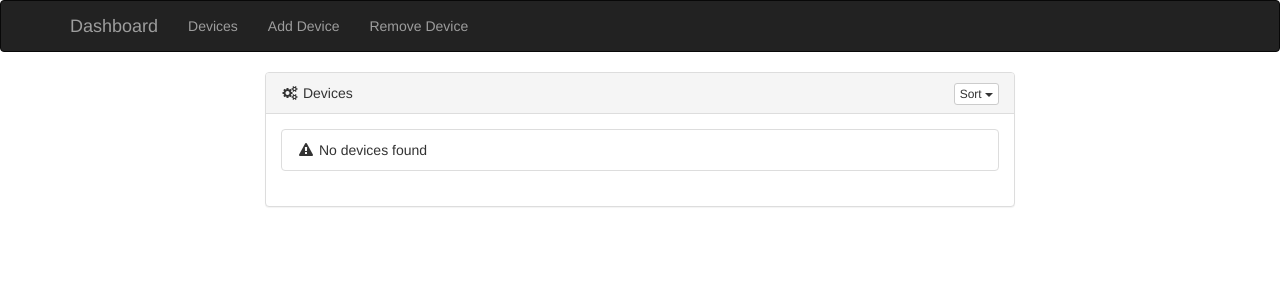
After one commit to jflowaa/smart_home, a Flask app: page /devices in a window 1280 px wide. The commit adds this page. Shown: the top 300 px of the page. Run offline with Flask 2, Linux system fonts and the light colour scheme; data that the repository does not hold is empty; some libraries are stand-ins or nearby versions.

Commit message:
Changed DB structure. Added device blueprint. Added device listing. Added device status page

```diff
--- a/server/app/__init__.py
+++ b/server/app/__init__.py
@@ -15,7 +15,9 @@ def create_app(config_name):
     bootstrap.init_app(app)
     db.init_app(app)
     from .main import main as main_blueprint
+    from .device import device as device_blueprint
     app.register_blueprint(main_blueprint)
+    app.register_blueprint(device_blueprint, url_prefix="/device")
     return app
 
 if __name__ == '__main__':
--- a/server/app/database_helper.py
+++ b/server/app/database_helper.py
@@ -1,95 +1,33 @@
 from . import db
-from .models import LightBulb, MotionSensor, TempSensor
+from .models import Device
 
 def add_device(data):
     device_type = data.get("device_type")
     if not device_type:
         return false
-    if device_type == "lightbulb":
-        return add_lightbulb(data)
-    if device_type == "motionsensor":
-        return add_motionsensor(data)
-    if device_type == "tempsensor":
-        return add_tempsensor(data)
+    tag = data.get("tag")
+    ip = data.get("ip")
+    port = data.get("port") or 0
+    device = Device(device_type=device_type, tag=tag, ip=ip, port=port)
+    db.session.add(device)
+    db.session.commit()
+    return True
 
 def remove_device(device_type, id):
     if not device_type:
         return False
-    if device_type == "lightbulb":
-        return remove_lightbulb(id)
-    if device_type == "motionsensor":
-        return remove_motionsensor(id)
-    if device_type == "tempsensor":
-        return remove_tempsensor(id)
-
-
-def add_lightbulb(data):
-    tag = data.get("tag")
-    ip = data.get("ip")
-    exists = db.session.query(LightBulb.id).filter_by(ip=ip).scalar() is not None
-    if exists:
-        return False
-    else:
-        lightbulb = LightBulb(tag=tag, ip=ip)
-        db.session.add(lightbulb)
-        db.session.commit()
-        return True
-
-def remove_lightbulb(id):
-    LightBulb.query.filter(LightBulb.id == int(id)).delete()
+    Device.query.filter(Device.id == int(id)).delete()
     db.session.commit()
     return True
 
-def add_motionsensor(data):
-    tag = data.get("tag")
-    ip = data.get("ip")
-    port = data.get("port")
-    exists = db.session.query(MotionSensor.id).filter_by(ip=ip).scalar() is not None
-    if exists:
-        return False
+def get_devices(device_type):
+    if device_type == "all":
+        return get_all_devices()
     else:
-        motionsensor = MotionSensor(tag=tag, ip=ip, port=port)
-        db.session.add(motionsensor)
-        db.session.commit()
-        return True
+        return get_type_devices(device_type)
 
-def remove_motionsensor(id):
-    MotionSensor.query.filter(MotionSensor.id == int(id)).delete()
-    db.session.commit()
-    return True
+def get_all_devices():
+    return db.session.query(Device).all()
 
-def add_tempsensor(data):
-    tag = data.get("tag")
-    ip = data.get("ip")
-    port = data.get("port")
-    exists = db.session.query(TempSensor.id).filter_by(ip=ip).scalar() is not None
-    if exists:
-        return False
-    else:
-        tempsensor = TempSensor(tag=tag, ip=ip, port=port)
-        db.session.add(tempsensor)
-        db.session.commit()
-        return True
-
-def remove_tempsensor(id):
-    TempSensor.query.filter(TempSensor.id == int(id)).delete()
-    db.session.commit()
-    return True
-
-
-def get_devices(device_type):
-    if device_type == "lightbulb":
-        return get_lightbulbs()
-    if device_type == "motionsensor":
-        return get_motionsensors()
-    if device_type == "tempsensor":
-        return get_tempsensors()
-
-def get_lightbulbs():
-    return db.session.query(LightBulb).all()
-
-def get_motionsensors():
-    return db.session.query(MotionSensor).all()
-
-def get_tempsensors():
-    return db.session.query(TempSensor).all()
+def get_type_devices(device_type):
+    return db.session.query(Device).filter(Device.device_type == device_type).all()
--- /dev/null
+++ b/server/app/device/__init__.py
@@ -0,0 +1,5 @@
+from flask import Blueprint
+
+device = Blueprint('device', __name__)
+
+from . import views
--- a/server/app/main/views.py
+++ b/server/app/main/views.py
@@ -9,6 +9,17 @@ from .forms import ChooseDeviceForm, LightBulbForm, TemperatureDeviceForm, Motio
 @main.route('/')
 def index():
     return render_template("index.html")
+
+
+@main.route('/devices', methods=["POST", "GET"])
+def devices():
+    context = {}
+    context["sort_type"] = "all"
+    if request.method == "POST" and request.form.get("sort_type"):
+        context["sort_type"] = request.form.get("sort_type")
+    context["devices"] = database_helper.get_devices(context["sort_type"])
+    context["fa_icon"] = "gear"
+    return render_template("devices.html", **context)
 
 
 @main.route('/adddevice', methods=['POST', 'GET'])
@@ -52,6 +63,7 @@ def remove_device():
     context["device_type"] = device_type
     context["choose_form"] = choose_form
     context["devices"] = devices
+    context["fa_icon"] = "close"
     return render_template("remove_device.html", **context)
 
 
--- a/server/app/templates/base.html
+++ b/server/app/templates/base.html
@@ -23,6 +23,7 @@
         </div>
         <div class="navbar-collapse collapse">
             <ul class="nav navbar-nav">
+                <li><a href="/devices">Devices</a></li>
                 <li><a href="/adddevice">Add Device</a></li>
                 <li><a href="/removedevice">Remove Device</a></li>
             </ul>
--- /dev/null
+++ b/server/app/templates/devices.html
@@ -0,0 +1,74 @@
+{% extends "base.html" %}
+{% import "bootstrap/wtf.html" as wtf %}
+
+{% block title %}Devices{% endblock %}
+
+{% block page_content %}
+<div class="container">
+	<div class="row">
+		<div class="col-md-2">
+		</div>
+		<div class="col-md-8">
+			<div class="panel panel-default">
+                <div class="panel-heading">
+                    <i class="fa fa-gears fa-fw"></i> Devices
+	                <div class="pull-right">
+	                    <div class="btn-group">
+	                        <button type="button" class="btn btn-default btn-xs dropdown-toggle" data-toggle="dropdown">
+	                            Sort
+	                            <span class="caret"></span>
+	                        </button>
+	                        <ul class="dropdown-menu pull-right" role="menu">
+	                            <li><a id="all" class="sort">All Devices</a>
+	                            </li>
+	                            <li><a id="lightbulb" class="sort">Light Bulbs</a>
+	                            </li>
+	                            <li><a id="motionsensor" class="sort">Motion Sensors</a>
+	                            </li>
+	                            <li><a id="tempsensor" class="sort">Temperature Sensors</a>
+	                            </li>
+	                        </ul>
+	                    </div>
+	                </div>
+	            </div>
+                <div class="panel-body">
+                    <div class="list-group">
+                    	{% if devices %}
+	                    	{% for device in devices %}
+	                        	{% include "includes/device_item_list.html" %}
+	                        {% endfor %}
+	                    {% else %}
+	                    	{% include "includes/device_item_list.html" %}
+	                    {% endif %}
+                    </div>
+                </div>
+            </div>
+		</div>
+		<div class="col-md-2">
+		</div>
+	</div>
+</div>
+{% endblock %}
+
+{% block scripts %}
+{{ super() }}
+<script type="text/javascript">
+	$(function() {
+		$(".sort").on("click", function (e) {
+			if ("{{ sort_type }}" !== e.target.id) {
+				$.ajax({
+					type: "POST",
+					url: "devices",
+					data: {
+							sort_type: e.target.id
+						  }
+				}).done(function(msg) {
+					document.open();
+					document.write(msg);
+					document.close();
+				});
+			}
+		});
+	});
+</script>
+{% endblock %}
--- a/server/app/templates/includes/device_item_list.html
+++ b/server/app/templates/includes/device_item_list.html
@@ -1,6 +1,7 @@
 {% if device %}
 	<p class="list-group-item">
-		<button id="{{ device.id }}" class="remove btn-default"><i id="{{ device.id }}" class="fa fa-close fa-fw"></i></button>
+		<a href="/device/{{ device.id }}">
+		<button id="{{ device.id }}" class="remove btn-default"><i id="{{ device.id }}" class="fa fa-{{ fa_icon }} fa-fw"></i></button></a>
 		<span> {{ device }} </span>
 	</p>
 {% else %}
```
Also changed, not shown: server/app/device/views.py (added, +8 -0 lines), server/app/models.py (+4 -24 lines), server/app/templates/device.html (added, +17 -0 lines).
